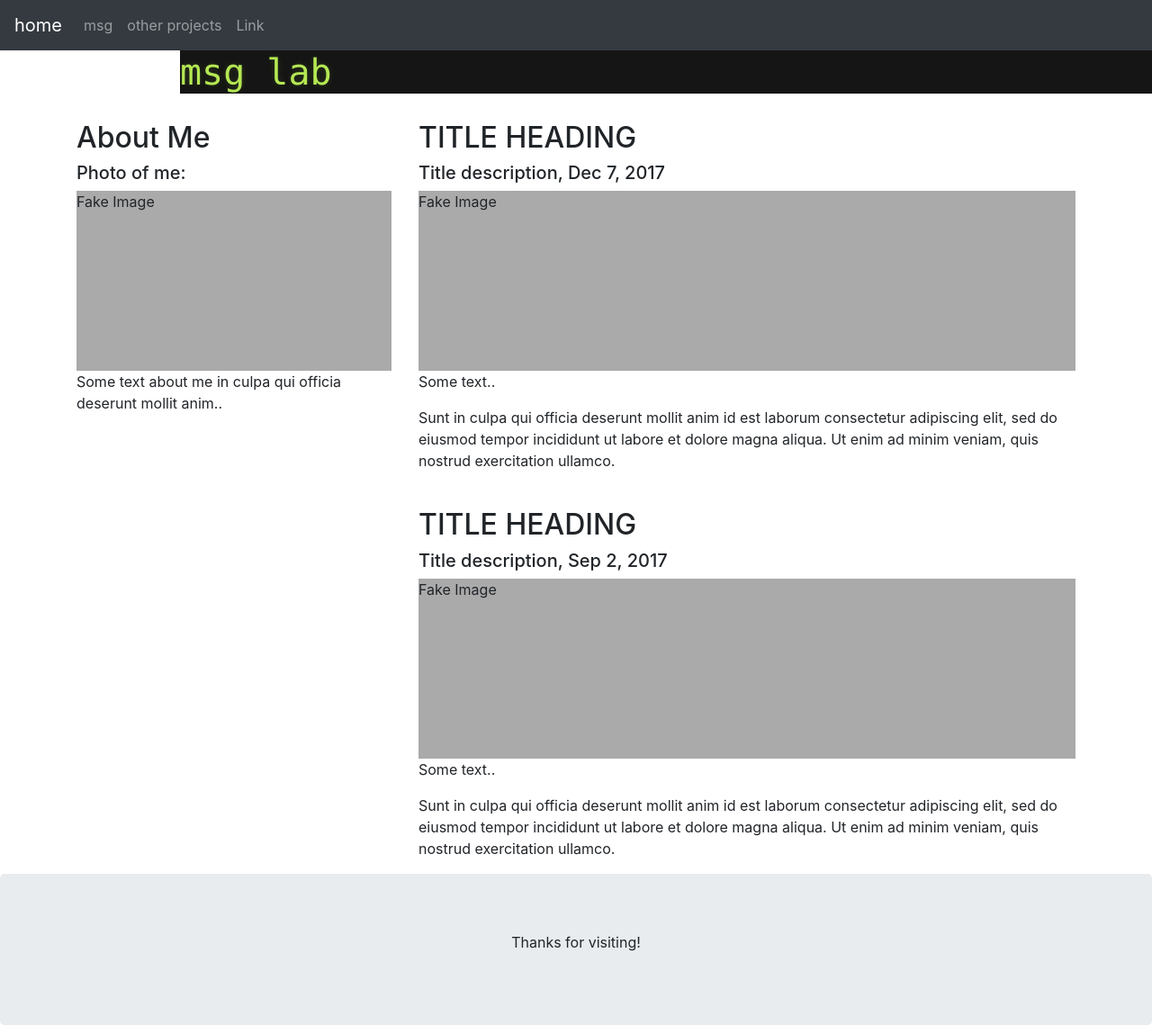
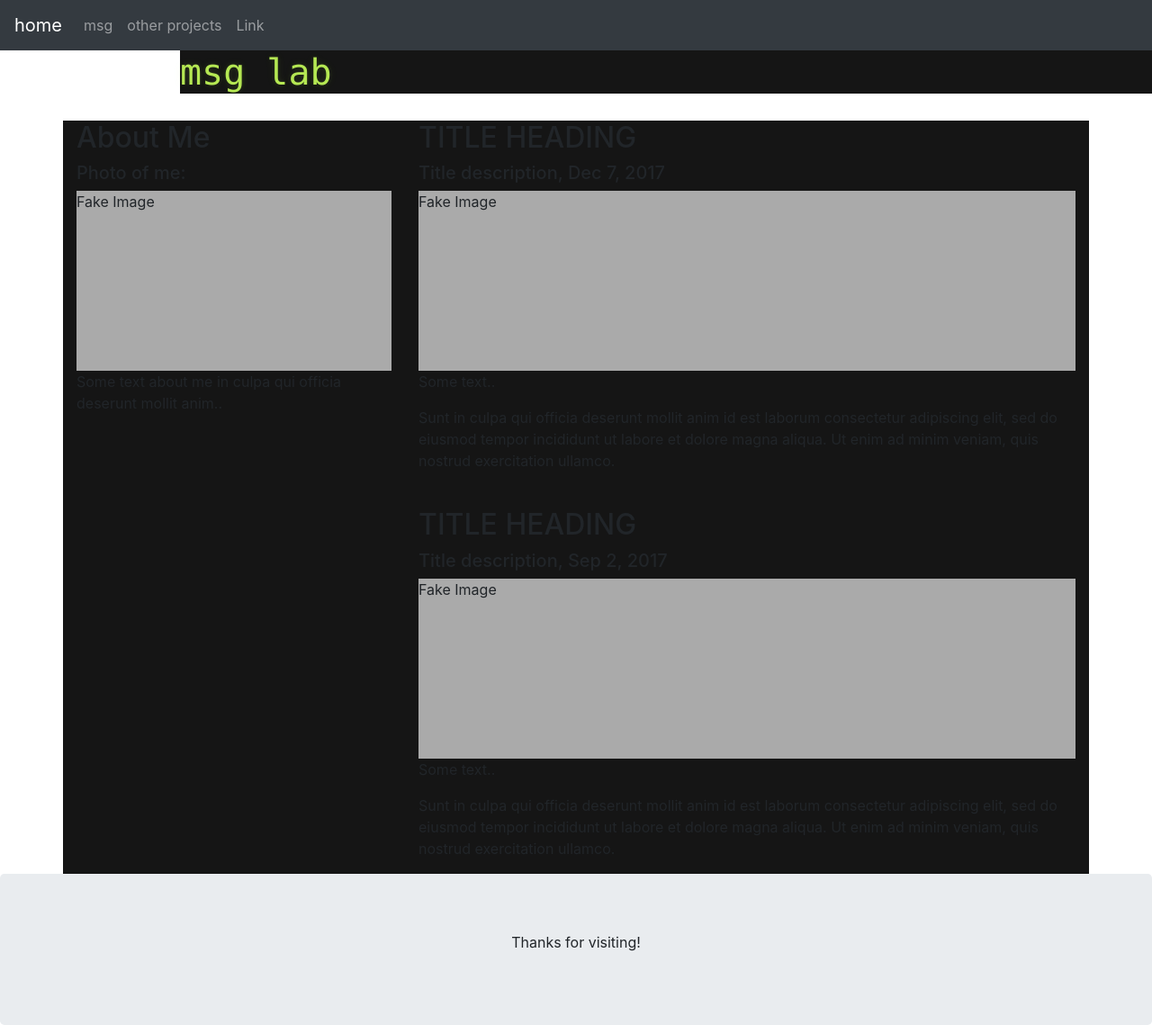
Before and after one commit to msglab/msglab, a Jekyll site: the page index.html, which Jekyll copies as it is, in a window 1280 px wide. Shown: the whole page at 90% size. Built offline with Jekyll 4.4.1, drawn with Linux system fonts in a browser that asks for light colours.

Commit message:
update msg.html

```diff
--- a/html/msg.html
+++ b/html/msg.html
@@ -20,6 +20,7 @@
 </head>
 
 <body>
+  <div class= "top-naviagtion-bar">
     <nav class="navbar navbar-expand-sm bg-dark navbar-dark">
       <a class="navbar-brand" href="/index.html">home</a>
       <button class="navbar-toggler" type="button" data-toggle="collapse" data-target="#collapsibleNavbar">
@@ -39,13 +40,14 @@
         </ul>
       </div>
     </nav>
+  </div>
 <!--   navigation bar -->
 <div class="main-header">
     <h1>msg lab</h1>
 <!--     <p>This is a space to feature and archive projects I am working on</p>  -->
   </div>
 
-  <div class="container" style="margin-top:30px">
+  <div class="container" style="margin-top:30px; background-color: #151515;">
     <div class="row">
       <div class="col-sm-4">
         <h2>Page Summary</h2>
--- a/index.html
+++ b/index.html
@@ -29,7 +29,7 @@
 
 </head>
 
-<body>
+<body >
   <div class= "top-naviagtion-bar">
     <nav class="navbar navbar-expand-sm bg-dark navbar-dark">
         <a class="navbar-brand" href="/index.html">home</a>
@@ -58,7 +58,7 @@
 <!--     <p>This is a space to feature and archive projects I am working on</p>  -->
   </div>
 
-  <div class="container" style="margin-top:30px">
+  <div class="container" style="margin-top:30px; background-color: #151515;">
     <div class="row">
       <div class="col-sm-4">
         <h2>About Me</h2>
```
Lines whose indentation alone changed are shown as unchanged.
